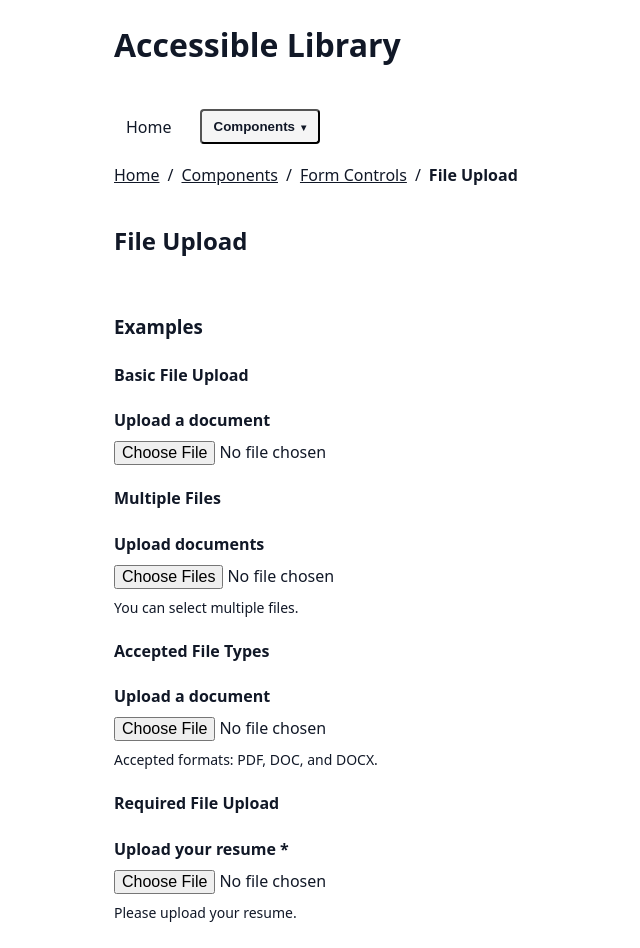
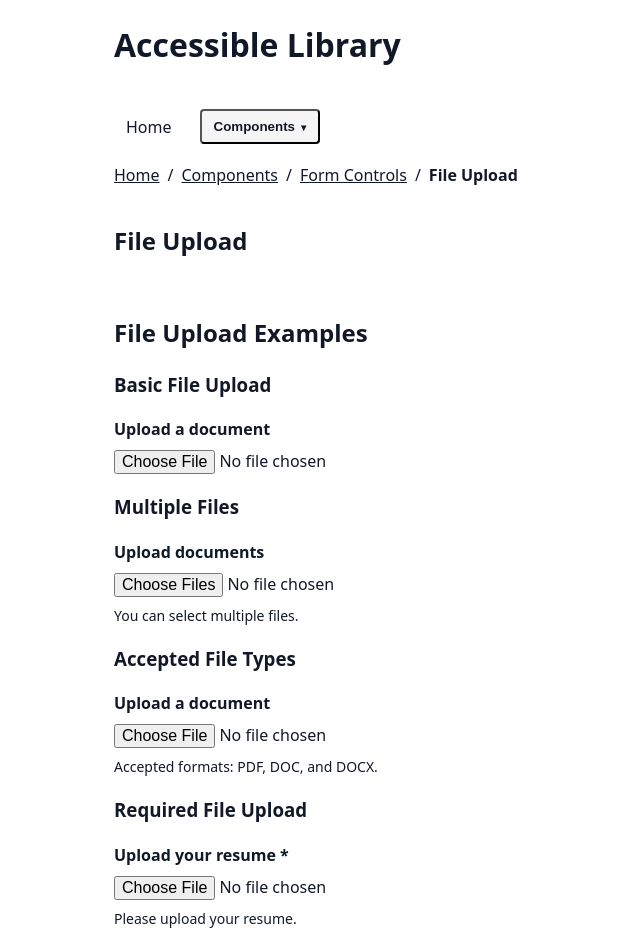
Before and after one commit to rpcorr/accessible-templates, a React (Vite) app: page /form-controls/file-upload in a window 1280 px wide. Shown: the top 948 px of the page, without its empty margins (0-640 px from the left). Built offline with nearby package versions, Linux system fonts and the light colour scheme.

Commit message:
Improve File Upload examples and validation

```diff
--- a/src/examples/FormControls/FileUploadExamples.tsx
+++ b/src/examples/FormControls/FileUploadExamples.tsx
@@ -3,13 +3,35 @@ import { FileUpload } from '../../components/FormControls/FileUpload';
 
 export function FileUploadExamples() {
   const [selectedFiles, setSelectedFiles] = useState<FileList | null>(null);
+  const [multipleFiles, setMultipleFiles] = useState<FileList | null>(null);
+  const [acceptedFileError, setAcceptedFileError] = useState('');
+
+  function handleAcceptedFileChange(files: FileList | null) {
+    const file = files?.[0];
+
+    if (!file) {
+      setAcceptedFileError('');
+      return;
+    }
+
+    const allowedExtensions = ['.pdf', '.doc', '.docx'];
+    const fileName = file.name.toLowerCase();
+
+    const isAllowed = allowedExtensions.some((extension) =>
+      fileName.endsWith(extension),
+    );
+
+    setAcceptedFileError(
+      isAllowed ? '' : 'Please select a PDF, DOC, or DOCX file.',
+    );
+  }
 
   return (
     <div>
-      <h3>Examples</h3>
+      <h2>File Upload Examples</h2>
 
       <section>
-        <h4>Basic File Upload</h4>
+        <h3>Basic File Upload</h3>
 
         <FileUpload
           label="Upload a document"
@@ -25,30 +47,46 @@ export function FileUploadExamples() {
       </section>
 
       <section>
-        <h4>Multiple Files</h4>
+        <h3>Multiple Files</h3>
 
         <FileUpload
           label="Upload documents"
           name="documents"
           multiple
           helperText="You can select multiple files."
-          onChange={setSelectedFiles}
+          onChange={setMultipleFiles}
         />
+
+        {multipleFiles && multipleFiles.length > 0 && (
+          <div>
+            <p>
+              Selected files: <strong>{multipleFiles.length}</strong>
+            </p>
+
+            <ul>
+              {Array.from(multipleFiles).map((file) => (
+                <li key={`${file.name}-${file.lastModified}`}>{file.name}</li>
+              ))}
+            </ul>
+          </div>
+        )}
       </section>
 
       <section>
-        <h4>Accepted File Types</h4>
+        <h3>Accepted File Types</h3>
 
         <FileUpload
           label="Upload a document"
           name="accepted-document"
           accept=".pdf,.doc,.docx"
           helperText="Accepted formats: PDF, DOC, and DOCX."
+          errorMessage={acceptedFileError}
+          onChange={handleAcceptedFileChange}
         />
       </section>
 
       <section>
-        <h4>Required File Upload</h4>
+        <h3>Required File Upload</h3>
 
         <FileUpload
           label="Upload your resume"
@@ -60,7 +98,7 @@ export function FileUploadExamples() {
       </section>
 
       <section>
-        <h4>Disabled File Upload</h4>
+        <h3>Disabled File Upload</h3>
 
         <FileUpload
           label="Upload a document"
```
